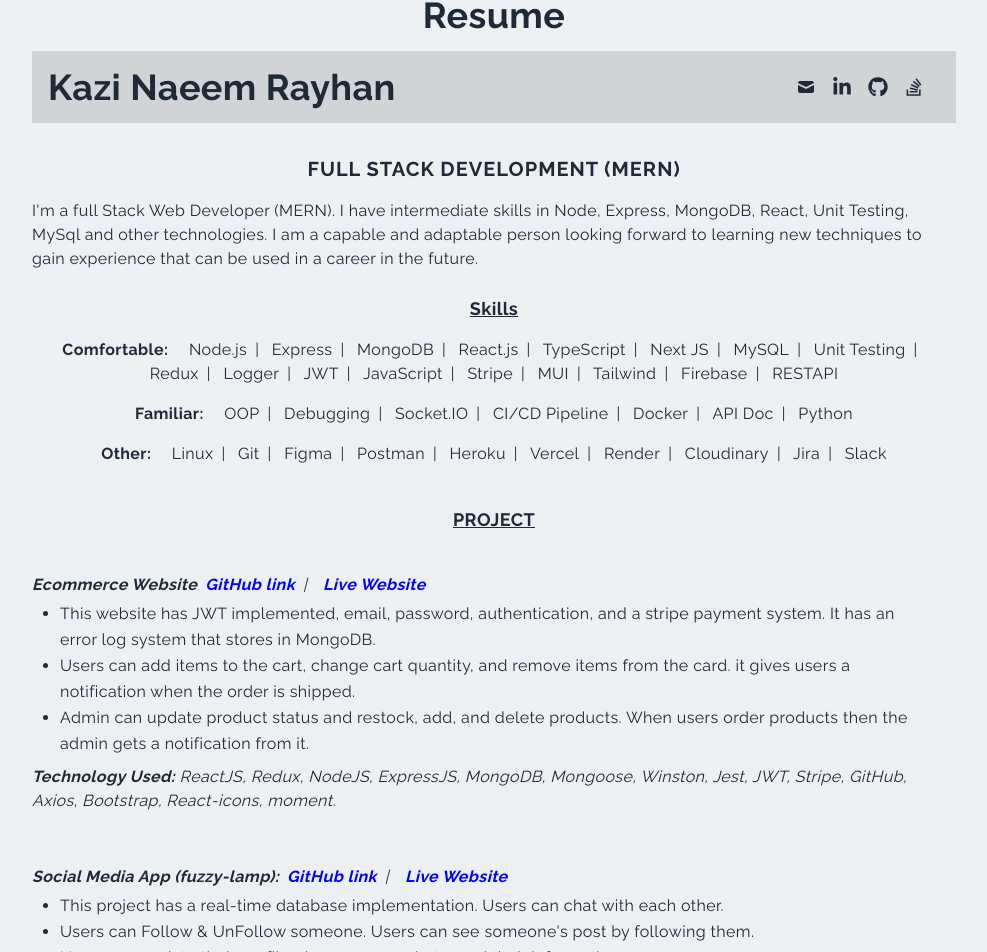
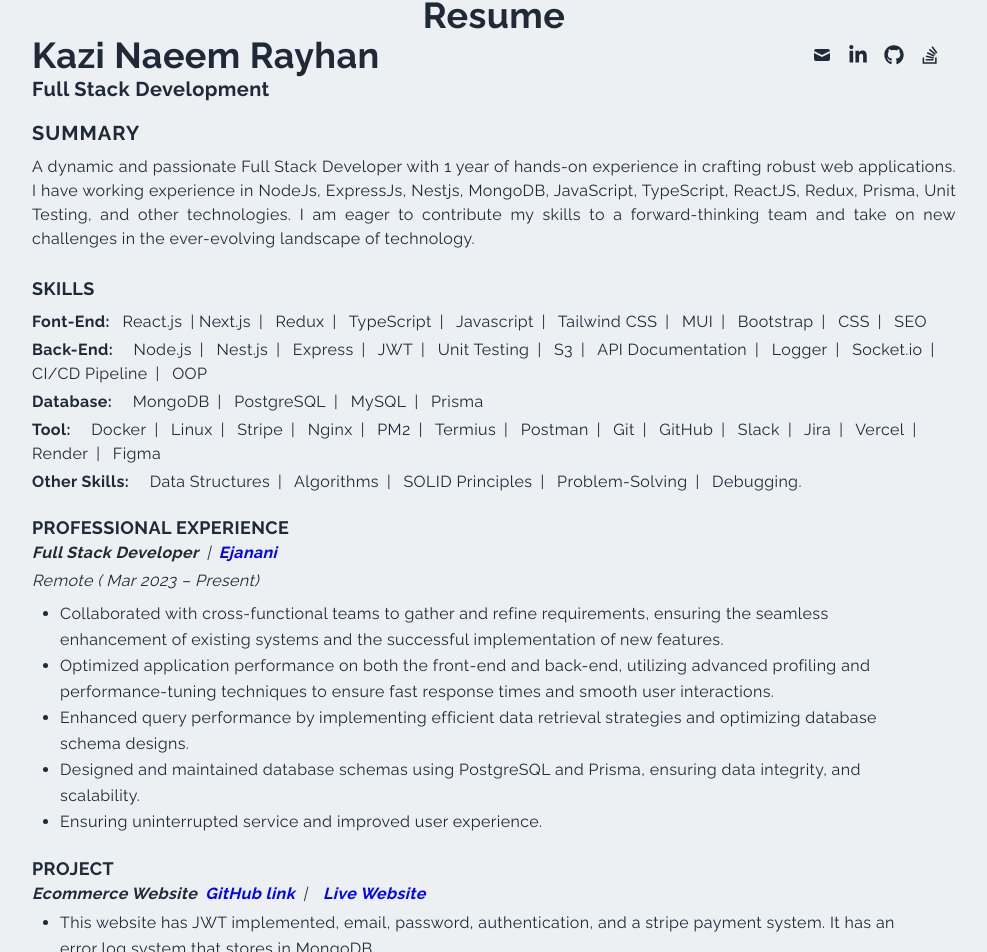
Before and after one commit to knrbokhari/Portfolio-nextjs, a Next.js app: page /resume in a window 1280 px wide. Shown: the part 125-1077 px from the top of the page, without its empty margins (146-1133 px from the left). Built offline with nearby package versions, Linux system fonts and the light colour scheme.

Commit message:
update experience

```diff
--- /dev/null
+++ b/components/Experience.jsx
@@ -0,0 +1,34 @@
+import React from 'react'
+
+const Experience = () => {
+  return (
+    <div
+      id="experience"
+      className="w-full p-2 pt-14 h-96"
+    >
+      <div className="max-w-[1240px] mx-auto">
+        <div className="w-full">
+          <p className="uppercase text-xl tracking-widest text-[#5651e5]">
+            Working Experience
+          </p>
+          <div className='flex flex-wrap justify-between items-center'>
+            <h2 className="pt-4 pb-2">Full Stack Developer at Ejanani</h2>
+            <span>Mar 2023 - Present</span>
+          </div>
+          <p className=" text-gray-600 font-semibold">
+            Developed, tested, and implemented new features based on client requirements using TypeScript, Node.js, NestJS, Prisma, PostgreSQL, Next.js, and Redux.
+          </p>
+          <ul className="list-disc pl-10 mt-2">
+            <li className='cursor-default'>Collaborated with cross-functional teams to gather and refine requirements, ensuring the seamless enhancement of existing systems and the successful implementation of new features.</li>
+            <li className='cursor-default'>Optimized application performance on both the front-end and back-end, utilizing advanced profiling and performance-tuning techniques to ensure fast response times and smooth user interactions.</li>
+            <li className='cursor-default'>Enhanced query performance by implementing efficient data retrieval strategies and optimizing database schema designs.</li>
+            <li className='cursor-default'>Designed and maintained database schemas using PostgreSQL and Prisma, ensuring data integrity, and scalability.</li>
+            <li className='cursor-default'>Ensuring uninterrupted service and improved user experience.</li>
+          </ul>
+        </div>
+      </div>
+    </div>
+  )
+}
+
+export default Experience
--- a/components/Navbar.jsx
+++ b/components/Navbar.jsx
@@ -73,6 +73,9 @@
             </li>
             <li className='ml-10 text-sm uppercase hover:border-b'>
               <Link href='/#about'>About</Link>
+            </li>
+            <li className='ml-10 text-sm uppercase hover:border-b'>
+              <Link href='/#experience'>Experience</Link>
             </li>
             <li className='ml-10 text-sm uppercase hover:border-b'>
               <Link href='/#skills'>Skills</Link>
--- a/components/Skills.jsx
+++ b/components/Skills.jsx
@@ -33,7 +33,7 @@
 
 const Skills = () => {
   return (
-    <div id="skills" className="w-full lg:h-screen p-2">
+    <div id="skills" className="w-full p-2">
       <div className="max-w-[1240px] mx-auto flex flex-col justify-center h-full">
         <p className="text-xl tracking-widest uppercase text-[#5651e5]">
           Skills
--- a/pages/index.js
+++ b/pages/index.js
@@ -4,6 +4,7 @@
 import Main from "../components/Main";
 import Projects from "../components/Projects";
 import Skills from "../components/Skills";
+import Experience from "../components/Experience";
 
 export default function Home() {
   return (
@@ -18,6 +19,7 @@
       </Head>
       <Main />
       <About />
+      <Experience />
       <Skills />
       <Projects />
       <Contact />
--- a/pages/resume.jsx
+++ b/pages/resume.jsx
@@ -8,16 +8,16 @@
     <>
       <Head>
         <title>Resume</title>
-        {/* <meta
-          name='description'
-          content='I’m a front-end web developer specializing in building (and occasionally designing) exceptional digital experiences.'
-        /> */}
+        <meta
+          name="description"
+          content="I’m a Full Stack Developer with 1 year of hands-on experience in crafting robust web applications. I have working experience in NodeJs, ExpressJs, Nestjs, MongoDB, TypeScript, JavaScript, ReactJS, Redux, Prisma,  Unit Testing, and other technologies."
+        />
         <link rel='icon' href='/fav.png' />
       </Head>
 
       <div className='max-w-[940px] mx-auto p-2 pt-[120px]'>
         <h2 className='text-center'>Resume</h2>
-        <div className='bg-[#d0d4d6] my-4 p-4 w-full flex justify-between items-center'>
+        <div className='bg-[#d0d4d6]- w-full flex justify-between items-center'>
           <h2 className='text-center'>Kazi Naeem Rayhan</h2>
           <div className='flex'>
             <a
@@ -48,74 +48,110 @@
             </a>
           </div>
         </div>
-        <div className='text-center py-4 text-xl font-bold uppercase tracking-wider'>
-          <div className='hidden sm:block'>
+        <p className='text-xl font-bold'>
+          Full Stack Development
+        </p>
+        <div className=''>
+          <div className='text-left py-4 pb-2 text-xl font-bold uppercase tracking-wider'>
             <p>
-            Full Stack Development (MERN)
+              Summary
             </p>
           </div>
-          <div className='block sm:hidden'>
-            <p className='py-2'>Web Development</p>
-            <p>Complex Problem Solving</p>
-          </div>
-        </div>
-        <p>
-          I&apos;m a full Stack Web Developer (MERN).  I have intermediate skills in Node, Express, MongoDB, React, Unit Testing, MySql and other technologies. I am a capable and adaptable person looking forward to learning new techniques to gain experience that can be used in a career in the future.
-        </p>
-
-        {/* Skills */}
-        <div className='text-center py-4'>
-          <h5 className='text-center underline text-[18px] py-2'>Skills</h5>
-          <p className='py-2'>
-            <span className='font-bold'>Comfortable:</span>
-            <span className='px-2'></span> Node.js
-            <span className='px-2'>|</span> Express
-            <span className='px-2'>|</span> MongoDB
-            <span className='px-2'>|</span> React.js
-            <span className='px-2'>|</span> TypeScript
-            <span className='px-2'>|</span> Next JS
-            <span className='px-2'>|</span> MySQL
-            <span className='px-2'>|</span> Unit Testing
-            <span className='px-2'>|</span> Redux
-            <span className='px-2'>|</span> Logger
-            <span className='px-2'>|</span> JWT
-            <span className='px-2'>|</span> JavaScript
-            <span className='px-2'>|</span> Stripe
-            <span className='px-2'>|</span> MUI
-            <span className='px-2'>|</span> Tailwind
-            <span className='px-2'>|</span> Firebase
-            <span className='px-2'>|</span> RESTAPI
-          </p>
-          <p className='py-2'>
-            <span className='font-bold'>Familiar:</span>
-            <span className='px-2'></span> OOP
-            <span className='px-2'>|</span> Debugging
-            <span className='px-2'>|</span> Socket.IO
-            <span className='px-2'>|</span> CI/CD Pipeline
-            <span className='px-2'>|</span> Docker
-            <span className='px-2'>|</span> API Doc
-            <span className='px-2'>|</span> Python
-          </p>
-          <p className='py-2'>
-            <span className='font-bold'>Other:</span>
-            <span className='px-2'></span> Linux
-            <span className='px-2'>|</span> Git
-            <span className='px-2'>|</span> Figma
-            <span className='px-2'>|</span> Postman
-            <span className='px-2'>|</span> Heroku
-            <span className='px-2'>|</span> Vercel
-            <span className='px-2'>|</span> Render
-            <span className='px-2'>|</span> Cloudinary
-            <span className='px-2'>|</span> Jira
-            <span className='px-2'>|</span> Slack
+          <p className='text-justify'>
+            A dynamic and passionate Full Stack Developer with 1 year of hands-on experience in crafting robust web applications. I have working experience in NodeJs, ExpressJs, Nestjs, MongoDB, JavaScript, TypeScript, ReactJS, Redux, Prisma,  Unit Testing, and other technologies. I am eager to contribute my skills to a forward-thinking team and take on new challenges in the ever-evolving landscape of technology.
           </p>
         </div>
 
-        <h5 className='text-center underline text-[18px] py-4'>
+        {/* Skills */}
+        <div className='text-left pt-4'>
+          <h5 className='text-left uppercase text-[18px] py-2'>Skills</h5>
+
+          <p className='pb-1'>
+            <span className='font-bold'>Font-End:</span>
+            <span className='pl-2'></span> React.js
+            <span className='pl-2'>|</span> Next.js
+            <span className='px-2'>|</span> Redux
+            <span className='px-2'>|</span> TypeScript
+            <span className='px-2'>|</span> Javascript
+            <span className='px-2'>|</span> Tailwind CSS
+            <span className='px-2'>|</span> MUI
+            <span className='px-2'>|</span> Bootstrap
+            <span className='px-2'>|</span> CSS
+            <span className='px-2'>|</span> SEO
+          </p>
+          <p className='pb-1'>
+            <span className='font-bold'>Back-End:</span>
+            <span className='px-2'></span> Node.js
+            <span className='px-2'>|</span> Nest.js
+            <span className='px-2'>|</span> Express
+            <span className='px-2'>|</span> JWT
+            <span className='px-2'>|</span> Unit Testing
+            <span className='px-2'>|</span> S3
+            <span className='px-2'>|</span> API Documentation
+            <span className='px-2'>|</span> Logger
+            <span className='px-2'>|</span> Socket.io
+            <span className='px-2'>|</span> CI/CD Pipeline
+            <span className='px-2'>|</span> OOP
+          </p>
+          <p className='pb-1'>
+            <span className='font-bold'>Database:</span>
+            <span className='px-2'></span> MongoDB
+            <span className='px-2'>|</span> PostgreSQL
+            <span className='px-2'>|</span> MySQL
+            <span className='px-2'>|</span> Prisma
+          </p>
+          <p className='pb-1'>
+            <span className='font-bold'>Tool:</span>
+            <span className='px-2'></span> Docker
+            <span className='px-2'>|</span> Linux
+            <span className='px-2'>|</span> Stripe
+            <span className='px-2'>|</span> Nginx
+            <span className='px-2'>|</span> PM2
+            <span className='px-2'>|</span> Termius
+            <span className='px-2'>|</span> Postman
+            <span className='px-2'>|</span> Git
+            <span className='px-2'>|</span> GitHub
+            <span className='px-2'>|</span> Slack
+            <span className='px-2'>|</span> Jira
+            <span className='px-2'>|</span> Vercel
+            <span className='px-2'>|</span> Render
+            <span className='px-2'>|</span> Figma
+          </p>
+          <p className='pb-1'>
+            <span className='font-bold'>Other Skills:</span>
+            <span className='px-2'></span> Data Structures
+            <span className='px-2'>|</span> Algorithms
+            <span className='px-2'>|</span> SOLID Principles
+            <span className='px-2'>|</span>  Problem-Solving
+            <span className='px-2'>|</span>  Debugging.
+          </p>
+        </div>
+
+        {/* Experience */}
+        <h5 className='text-left uppercase text-[18px] pt-4'>
+          Professional Experience
+        </h5>
+        <div className=''>
+          <p className='italic'>
+            <span className='font-bold'>Full Stack Developer</span>
+            <span className='px-2'>|</span>
+            <a target="_blank" href="https://ejanani.com/" className='font-bold text-[blue]' rel="noreferrer">Ejanani</a>
+          </p>
+          <p className='py-1 italic'>Remote ( Mar 2023 – Present)</p>
+          <ul className='list-disc list-outside px-7 py-1 leading-relaxed'>
+            <li className='cursor-default'>Collaborated with cross-functional teams to gather and refine requirements, ensuring the seamless enhancement of existing systems and the successful implementation of new features.</li>
+            <li className='cursor-default'>Optimized application performance on both the front-end and back-end, utilizing advanced profiling and performance-tuning techniques to ensure fast response times and smooth user interactions.</li>
+            <li className='cursor-default'>Enhanced query performance by implementing efficient data retrieval strategies and optimizing database schema designs.</li>
+            <li className='cursor-default'>Designed and maintained database schemas using PostgreSQL and Prisma, ensuring data integrity, and scalability.</li>
+            <li className='cursor-default'>Ensuring uninterrupted service and improved user experience.</li>
+          </ul>
+        </div>
+
+        {/* PROJECT */}
+        <h5 className='text-left uppercase text-[18px] pt-4'>
           PROJECT
         </h5>
-        {/* PROJECT */}
-        <div className='py-6'>
+        <div className=''>
           <p className='italic'>
             <span className='font-bold italic'>
               Ecommerce Website
@@ -139,10 +175,10 @@
               Admin can update product status and restock, add, and delete products. When users order products then the admin gets a notification from it.
             </li>
           </ul>
-          <p className='py-1 italic'> <span style={{fontWeight: 'bold'}}>Technology Used:</span> ReactJS, Redux, NodeJS, ExpressJS, MongoDB, Mongoose, Winston, Jest, JWT, Stripe,  GitHub, Axios, Bootstrap, React-icons, moment.</p>
+          <p className='py-1 italic'> <span style={{ fontWeight: 'bold' }}>Technology Used:</span> ReactJS, Redux, NodeJS, ExpressJS, MongoDB, Mongoose, Winston, Jest, JWT, Stripe,  GitHub, Axios, Bootstrap, React-icons, moment.</p>
         </div>
 
-        <div className='py-6'>
+        <div className='pt-2'>
           <p className='italic'>
             <span className='font-bold italic'>
               Social Media App (fuzzy-lamp):
@@ -166,10 +202,10 @@
               Users can update their profile picture, cover photo, and their information.
             </li>
           </ul>
-          <p className='py-1 italic'> <span style={{fontWeight: 'bold'}}>Technology Used:</span> React, Node, Express, MongoDB, Mongoose, Socket.IO, Git, Redux, JWT, Axios.</p>
+          <p className='py-1 italic'> <span style={{ fontWeight: 'bold' }}>Technology Used:</span> React, Node, Express, MongoDB, Mongoose, Socket.IO, Git, Redux, JWT, Axios.</p>
         </div>
 
-        <div className='py-6'>
+        <div className='pt-2'>
           <p className='italic'>
             <span className='font-bold italic'>
               Inventory management system:
@@ -193,25 +229,32 @@
               Admin can add, update, delete a product, and see all information on this site.
             </li>
           </ul>
-          <p className='py-1 italic'> <span style={{fontWeight: 'bold'}}>Technology Used:</span>ReactJS, NodeJS, ExpressJS, MongoDB, Mongoose,  Redux, JWT, MUI.</p>
+          <p className='py-1 italic'> <span style={{ fontWeight: 'bold' }}>Technology Used:</span>ReactJS, NodeJS, ExpressJS, MongoDB, Mongoose,  Redux, JWT, MUI.</p>
         </div>
 
         {/*  */}
-        <h5 className='text-center underline text-[18px] py-4'>
+        <h5 className='text-left uppercase text-[18px] pt-4'>
           EDUCATION
         </h5>
-        <div className='py-6'>
+        <div className=''>
+          <p className='italic'>
+            <span className='font-bold'>Bachelor of Science in Computer Science and Engineering</span>
+            <span className='px-2'>|</span>2024 - Running
+          </p>
+          <p className='py-1 italic'>Northern University Bangladesh.</p>
+        </div>
+        <div className=''>
           <p className='italic'>
             <span className='font-bold'>Diploma in Computer Engineering</span>
-            <span className='px-2'>|</span>2016- 2020
+            <span className='px-2'>|</span>2016 - 2020
           </p>
           <p className='py-1 italic'>Jhenaidah Polytechnic Institute, Jhenaidah</p>
         </div>
 
-        <h5 className='text-center underline text-[18px] py-4'>
+        <h5 className='text-left uppercase text-[18px] pt-4'>
           LANGUAGE
         </h5>
-        <div className='py-6'>
+        <div className='mb-9'>
           <ul className='list-disc list-outside px-7 py-1 leading-relaxed'>
             <li>
               Bangla
@@ -221,45 +264,6 @@
             </li>
           </ul>
         </div>
-
-        {/* <h5 className='text-center underline text-[18px] py-4'>
-          Other Professional Experience
-        </h5>
-        <div className='py-6'>
-          <p className='italic'>
-            <span className='font-bold'>CITY OF SHERMAN, TX</span>
-            <span className='px-2'>|</span>Sherman, TX
-          </p>
-          <p className='py-1 italic'>Paramedic / Firefighter (2010 – 2019)</p>
-          <ul className='list-disc list-outside px-7 py-1 leading-relaxed'>
-            <li>
-              Ensured proper implementation of firefighting techniques and
-              practices including controlling and extinguishing fires, operating
-              hose lines, and fire ground operations, ventilation, and search
-              and rescue.
-            </li>
-            <li>
-              Oversaw comprehensive understanding, operation, and maintenance of
-              fire engines, ladder trucks, technical rescue apparatus, and
-              response trailers.
-            </li>
-            <li>
-              Performed ALS techniques as needed within emergency situations
-              including the use of an esophageal or dual lumen airway device and
-              oral intubation using laryngoscopy.
-            </li>
-            <li>
-              Collaborated with a talented and high performing team of
-              firefighters in high pressure and stressful situations as needed.
-            </li>
-            <li>
-              Utilized proven and demonstrated knowledge of multiple
-              certifications including Pediatric Advanced Life Support,
-              Prehospital Trauma Life Support, and Advanced Cardiac Life
-              Support, among others.
-            </li>
-          </ul>
-        </div> */}
       </div>
     </>
   );
```
Also changed, not shown: 1 other file (tests, documents, lock files or other folders). Lines whose indentation alone changed are shown as unchanged.
